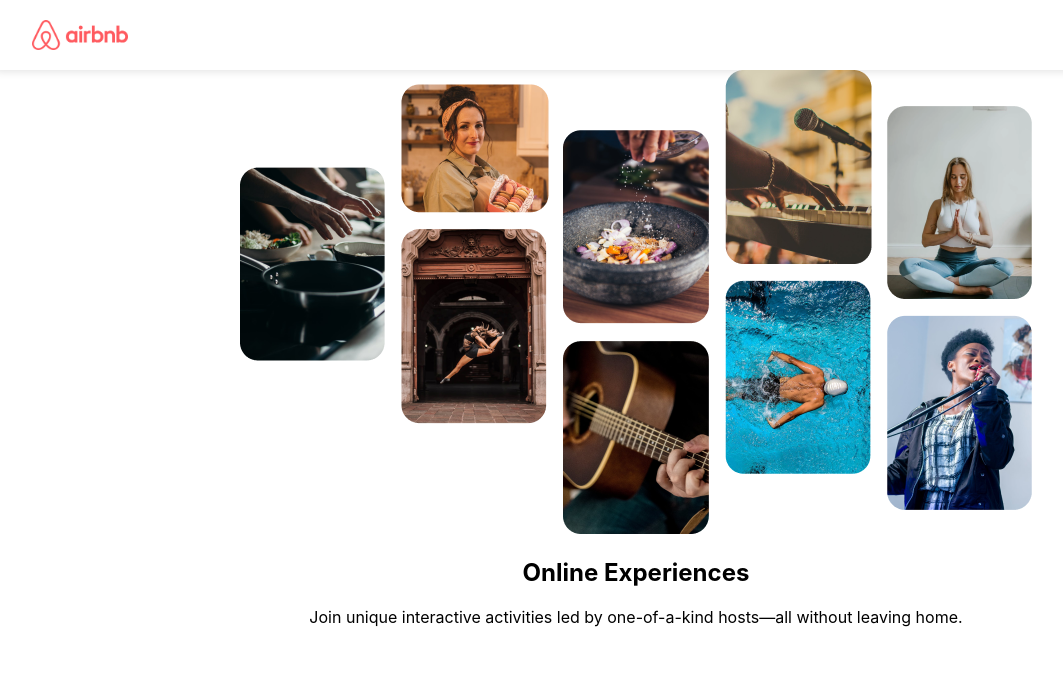
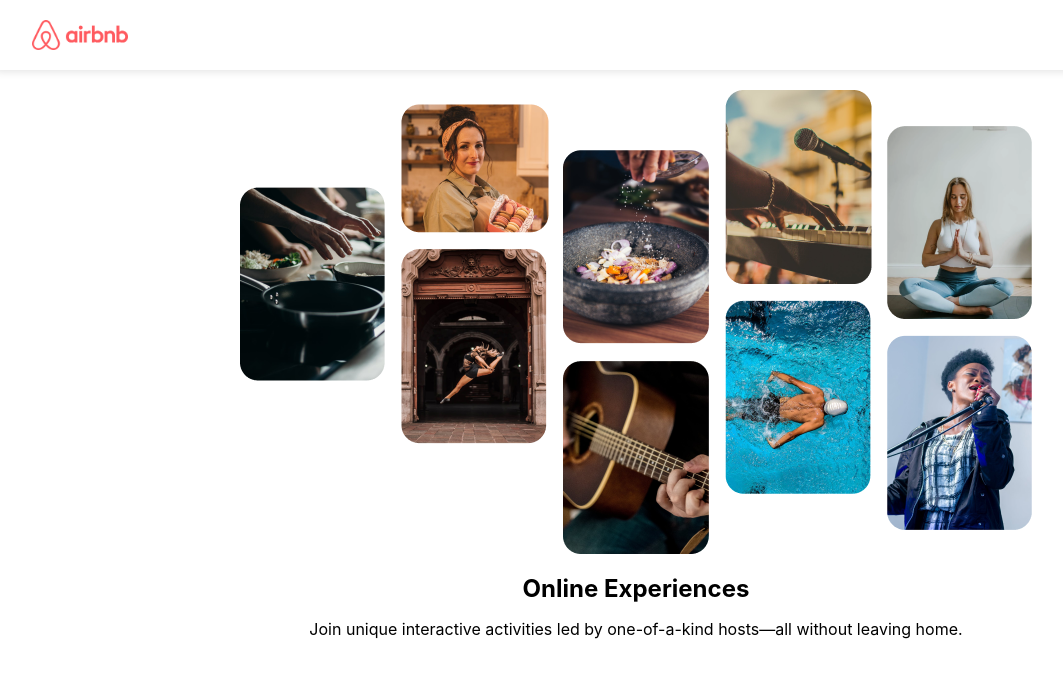
Before and after one commit to kchiv/airbnb-clone, a React (Create React App) app: page / in a window 1280 px wide. Shown: the top 678 px of the page, without its empty margins (4-1067 px from the left). Built offline with nearby package versions, Linux system fonts and the light colour scheme.

Commit message:
added CSS styling to Hero component

```diff
--- a/public/css/style.css
+++ b/public/css/style.css
@@ -4,6 +4,7 @@
 
 body {
     margin: 0;
+    font-family: 'Poppins', sans-serif;
 }
 
 nav {
@@ -16,3 +17,25 @@ nav {
 .nav--logo {
     max-width: 100px;
 }
+
+section {
+    padding: 20px;
+}
+
+.hero {
+    display: flex;
+    flex-direction: column;
+}
+
+.hero--photo {
+    max-width: 100%;
+    align-self: center;
+}
+
+.hero--header {
+    margin-bottom: 16px;
+}
+
+.hero--text {
+    margin-top: 0;
+}
--- a/src/components/Hero.js
+++ b/src/components/Hero.js
@@ -2,10 +2,10 @@ import React from "react"
 
 function Hero() {
     return (
-        <section>
-            <img src="../images/photo-grid.png" />
-            <h1>Online Experiences</h1>
-            <p>Join unique interactive activities led by
+        <section className="hero">
+            <img src="../images/photo-grid.png" className="hero--photo" />
+            <h1 className="hero--header">Online Experiences</h1>
+            <p className="hero--text">Join unique interactive activities led by
             one-of-a-kind hosts—all without leaving home.</p>
         </section>
     );
```
